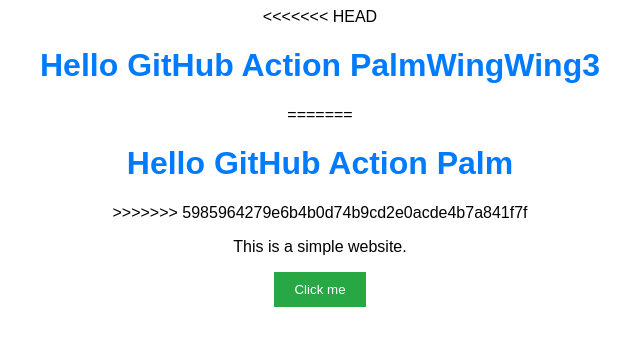
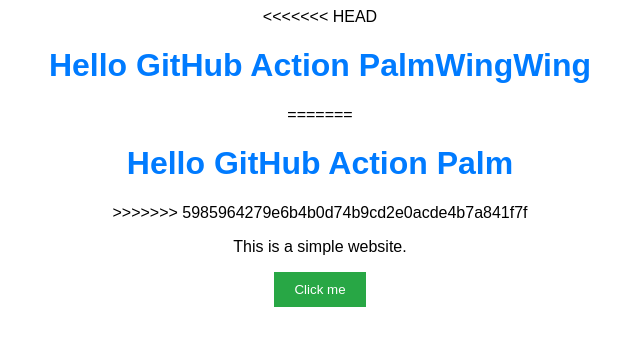
Before and after one commit to PalmWingWing/my-simple-website-ci-package, a website: page index.html in a window 1280 px wide. Shown: the whole page, without its empty margins (320-960 px from the left). Drawn offline with Linux system fonts and the light colour scheme.

Commit message:
commit-to-main

```diff
--- a/index.html
+++ b/index.html
@@ -7,7 +7,7 @@
 <body>
 
 <<<<<<< HEAD
-<h1>Hello GitHub Action PalmWingWing3</h1>
+<h1>Hello GitHub Action PalmWingWing</h1>
 =======
 <h1>Hello GitHub Action Palm</h1>
 >>>>>>> 5985964279e6b4b0d74b9cd2e0acde4b7a841f7f
```
Also changed, not shown: .github/workflows/ci.yml, .github/workflows/deploy.yml.
